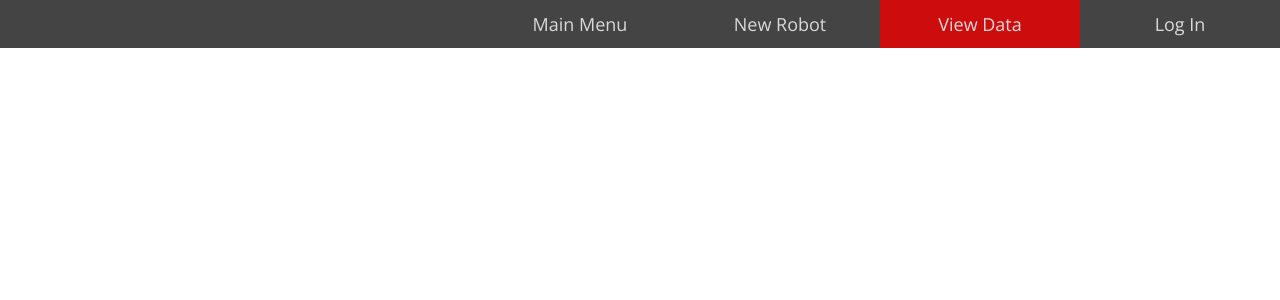
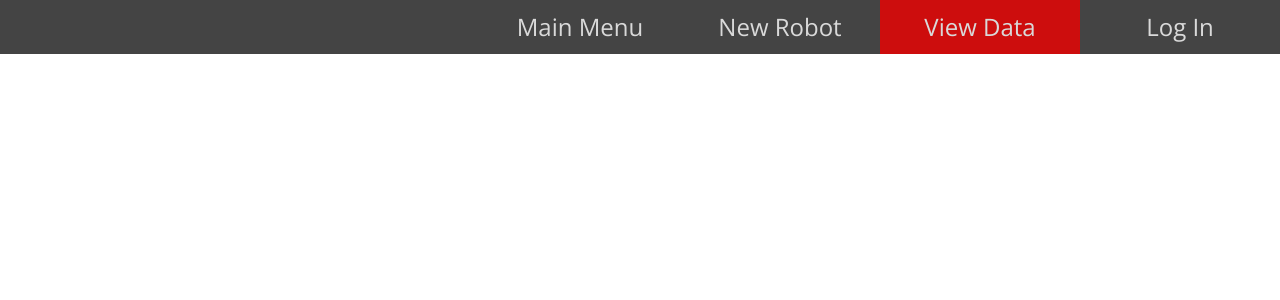
Before and after one commit to FirebirdRobotics/Scouting_App, a PHP site: page /viewData.html in a window 1280 px wide. Shown: the top 300 px of the page. Run offline with PHP 8.4, Linux system fonts and the light colour scheme.

Commit message:
Update styles.css

```diff
--- a/Scouting App/WebContent/styles.css
+++ b/Scouting App/WebContent/styles.css
@@ -5,7 +5,7 @@ body{
 	margin: 0;
 	overflow-y: scroll;
 	font-family: 'Open Sans', sans-serif;
-	font-size: 18px;
+	font-size: 24px;
 }
 
 #navbar{
@@ -37,6 +37,7 @@ body{
 	list-style-type: none;
 	width: 200px;
 	opacity: 0.8;
+	font-size: 24px;
 	float: right;
 }
 
@@ -80,7 +81,7 @@ body{
 }
 
 input{
-	font-size: 18px;
+	font-size: 24px;
 	font-family: 'Open Sans', sans-serif;
 }
 
```
